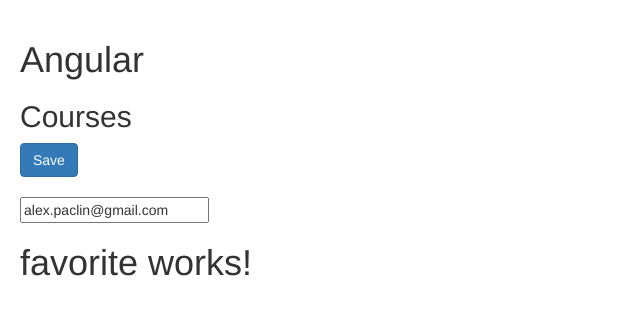
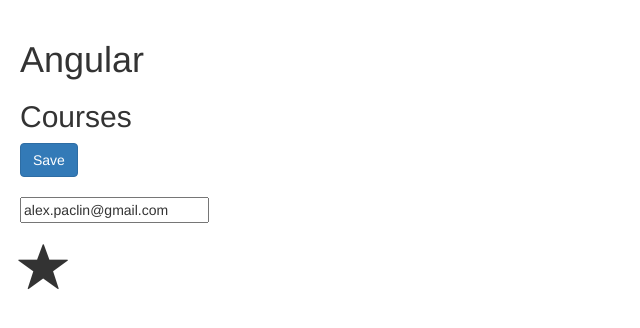
Before and after one commit to Bluesman66/angular4-begin, an Angular app: page / in a window 1280 px wide. Shown: the top 328 px of the page, without its empty margins (0-640 px from the left). Built offline with nearby package versions, Linux system fonts and the light colour scheme.

Commit message:
051 Aliasing Input Properties

```diff
--- a/src/app/app.component.html
+++ b/src/app/app.component.html
@@ -1,3 +1,4 @@
 <courses></courses>
-
-<favorite [isFavorite]="post.isFavorite"></favorite>
+<br/>
+<br/>
+<favorite [is-favorite]="post.isFavorite"></favorite>
--- a/src/app/favorite/favorite.component.css
+++ b/src/app/favorite/favorite.component.css
@@ -0,0 +1,3 @@
+.glyphicon{
+    font-size: 50px;
+}
--- a/src/app/favorite/favorite.component.html
+++ b/src/app/favorite/favorite.component.html
@@ -1,3 +1,6 @@
-<h1>
-  favorite works!
-</h1>
+<span
+  class="glyphicon"
+  [class.glyphicon-star]="isFavorite"
+  [class.glyphicon-star-empty]="!isFavorite"
+  (click)="onClick()">
+</span>
--- a/src/app/favorite/favorite.component.ts
+++ b/src/app/favorite/favorite.component.ts
@@ -6,7 +6,7 @@
   styleUrls: ['./favorite.component.css']
 })
 export class FavoriteComponent implements OnInit {
-  @Input() isFavorite: boolean;
+  @Input('is-favorite') isFavorite: boolean;
 
   constructor() { }
 
```
